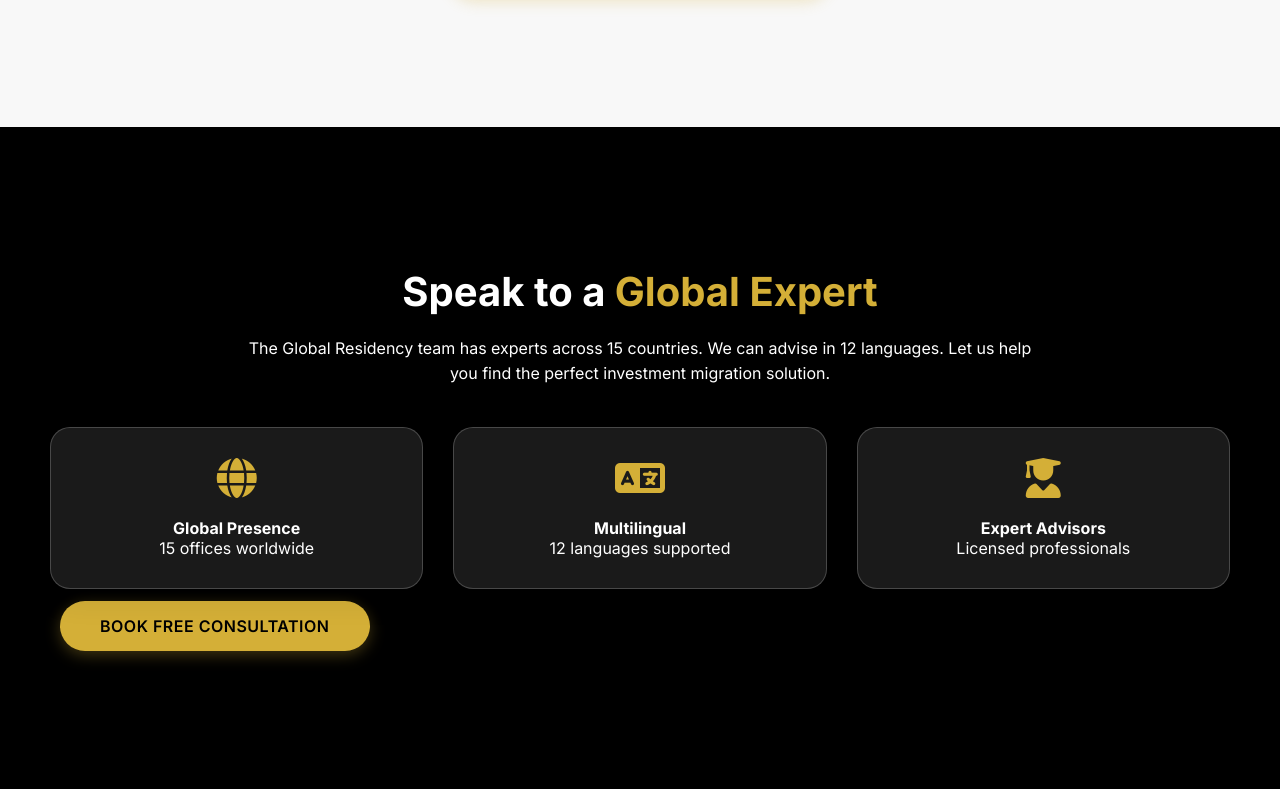
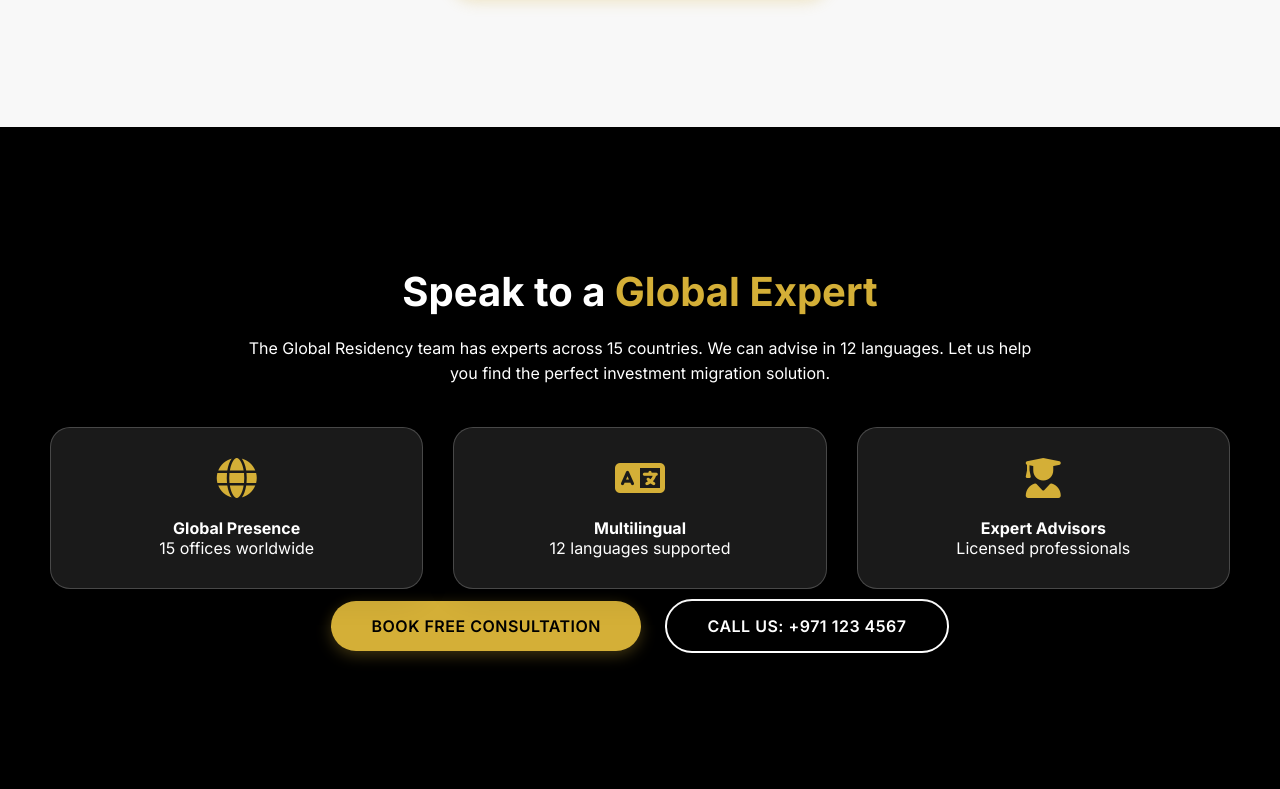
Before and after one commit to xtuae/GR, a plain HTML site: page index.html in a window 1280 px wide. Shown: the part 6231-7020 px from the top of the page. Drawn offline with nearby package versions, Linux system fonts and the light colour scheme.

Commit message:
refactor: center cta-expert buttons and update secondary button style

```diff
--- a/style.css
+++ b/style.css
@@ -859,6 +859,7 @@ p {
     background: #000;
     color: white;
     padding: 80px 0;
+    text-align: center;
 }
 
 #cta-expert h2, #cta-expert p {
@@ -869,6 +870,11 @@ p {
     background-color: rgba(255, 255, 255, 0.1);
     color: white;
     border: 1px solid rgba(255, 255, 255, 0.2);
+}
+
+#cta-expert .btn-secondary {
+    color: #fff;
+    border-color: #fff;
 }
 
 #cta-expert .feature-cards .card i {
```
